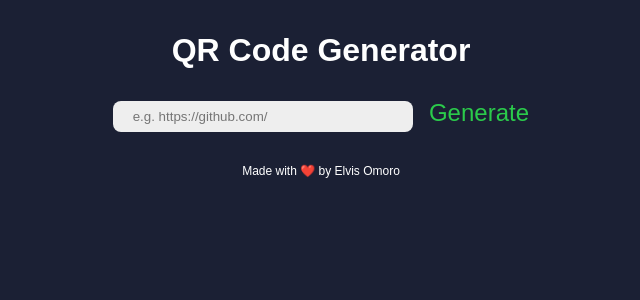
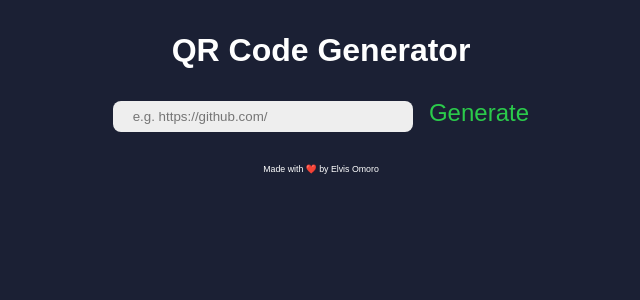
Before and after one commit to iamomoro/qrcode-react, a React (Vite) app: page / in a window 1280 px wide. Shown: the top 300 px of the page, without its empty margins (319-959 px from the left). Built offline with nearby package versions, Linux system fonts and the light colour scheme.

Commit message:
footer-font-size

```diff
--- a/src/index.css
+++ b/src/index.css
@@ -54,5 +54,5 @@ img{
 }
 
 .footer {
- font-size: 0.75rem;
+ font-size: 0.55rem;
 }
```
